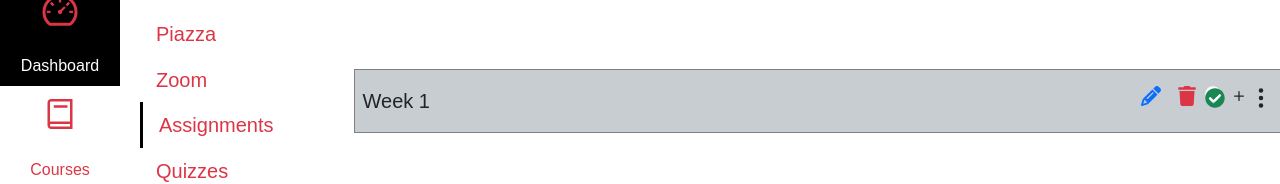
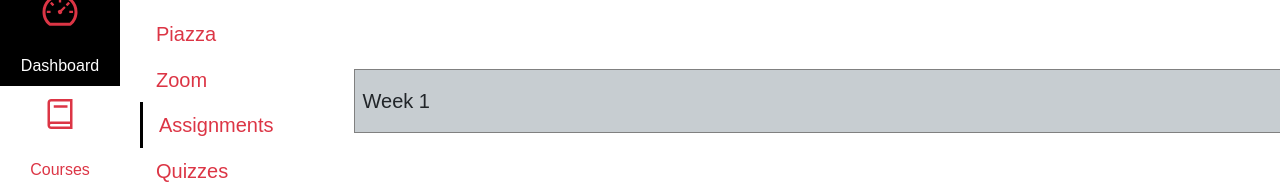
Before and after one commit to dbusnel/4550-kanbaz, a Next.js app: page /courses/1/assignments in a window 1280 px wide. Shown: the part 196-380 px from the top of the page. Built offline with nearby package versions, Linux system fonts and the light colour scheme.

Commit message:
fix module error

```diff
--- a/app/(kambaz)/courses/[cid]/assignments/page.tsx
+++ b/app/(kambaz)/courses/[cid]/assignments/page.tsx
@@ -97,7 +97,7 @@ export default function Assignments() {
         <ListGroup className="rounded-0 flex-grow pr-16 w-250" id="wd-modules">
           <ListGroupItem className="wd-module p-0 mb-5 fs-5 border-gray">
             <div className="wd-title p-3 ps-2 bg-secondary d-flex flex-row">
-              Week 1 <ModuleControlButtons />
+              Week 1{" "}
             </div>
             <ListGroup className="wd-lessons rounded-0">
               {assignments
```
